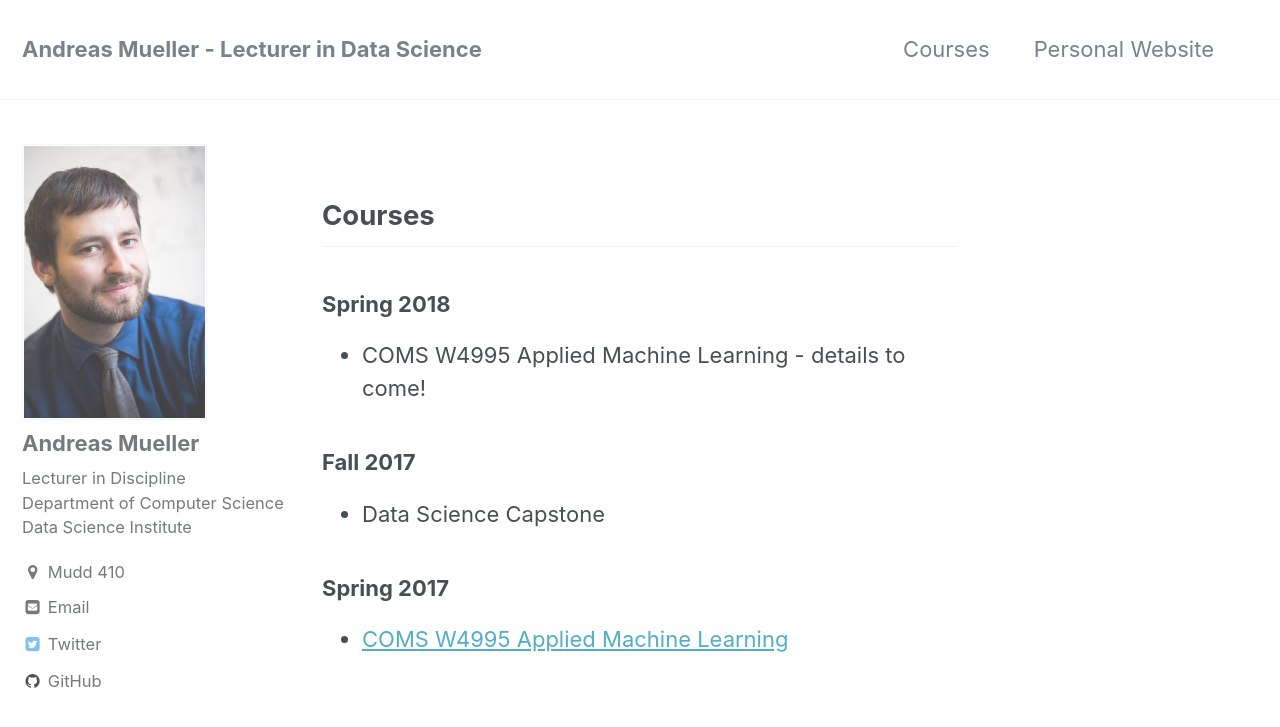
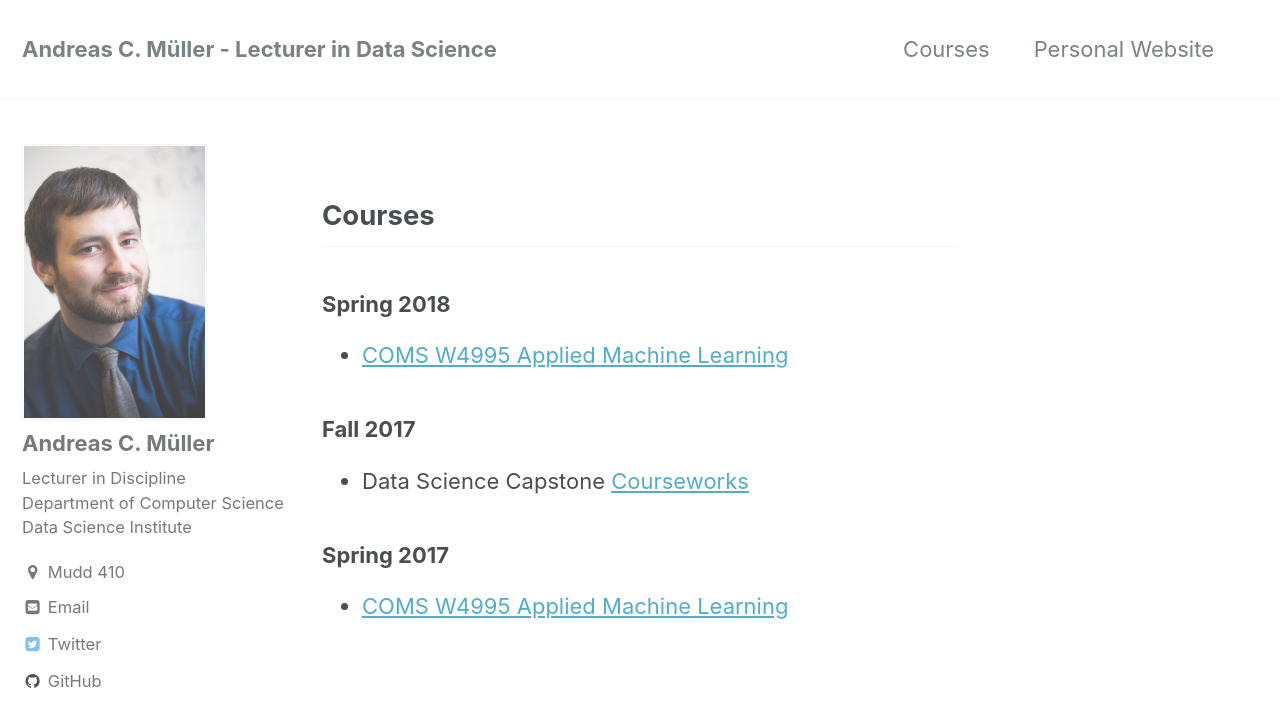
Before and after one commit to amueller/columbia-website, a Jekyll site: the page built from _pages/courses.md, in a window 1280 px wide and 900 px high. Shown: the top 727 px of the window. Built offline with Jekyll 4.4.1, drawn with Linux system fonts in a browser that asks for light colours; some of the changed text lies outside the part shown.

Commit message:
adding submenu

```diff
--- a/_config.yml
+++ b/_config.yml
@@ -9,9 +9,9 @@ minimal_mistakes_skin    : "default" # "air", "aqua", "contrast", "dark", "dirt"
 
 # Site Settings
 locale                   : "en"
-title                    : "Andreas Mueller - Lecturer in Data Science"
+title                    : "Andreas C. Müller - Lecturer in Data Science"
 title_separator          : "-"
-name                     : "Andreas Mueller"
+name                     : "Andreas C. Müller"
 description              : "Website of Lecturer in Discipline Andreas Mueller - Columbia University"
 url                      : # the base hostname & protocol for your site e.g. "https://mmistakes.github.io"
 baseurl                  : # the subpath of your site, e.g. "/blog"
@@ -82,7 +82,7 @@ analytics:
 
 # Site Author
 author:
-  name             : "Andreas Mueller"
+  name             : "Andreas C. Müller"
   avatar           :  "/assets/images/bio-photo.jpg" # path of avatar image, e.g. "/assets/images/bio-photo.jpg"
   bio              : "Lecturer in Discipline</br>Department of Computer Science</br>Data Science Institute"
   location         : "Mudd 410"
@@ -117,6 +117,7 @@ author:
 include:
   - .htaccess
   - _pages
+  - _comsw4995s18
 exclude:
   - "*.sublime-project"
   - "*.sublime-workspace"
@@ -257,3 +258,10 @@ defaults:
     values:
       layout: single
       author_profile: true
+  # _comsw4995s18
+  - scope:
+      path: ""
+      type: comsw4995s18
+    values:
+      sidevar:
+        nav: "comsw4995s18"
--- a/_includes/footer.html
+++ b/_includes/footer.html
@@ -18,7 +18,6 @@
     {% if site.author.bitbucket %}
       <li><a href="https://bitbucket.org/{{ site.author.bitbucket }}"><i class="fa fa-fw fa-bitbucket" aria-hidden="true"></i> Bitbucket</a></li>
     {% endif %}
-    <li><a href="{% if site.atom_feed.path %}{{ site.atom_feed.path }}{% else %}{{ '/feed.xml' | absolute_url }}{% endif %}"><i class="fa fa-fw fa-rss-square" aria-hidden="true"></i> {{ site.data.ui-text[site.locale].feed_label | default: "Feed" }}</a></li>
   </ul>
 </div>
 
--- a/_pages/courses.md
+++ b/_pages/courses.md
@@ -4,8 +4,8 @@ permalink: /courses/
 
 <h2>Courses</h2>
 <h3>Spring 2018</h3>
-- COMS W4995 Applied Machine Learning - details to come!
+- <a href="/comsw4995s18/">COMS W4995 Applied Machine Learning</a>
 <h3>Fall 2017</h3>
-- Data Science Capstone
+- Data Science Capstone <a href="https://courseworks2.columbia.edu/courses/sis_course_id:ENGIE4800_001_2017_3">Courseworks</a>
 <h3>Spring 2017</h3>
 - <a href="https://amueller.github.io/applied_ml_spring_2017/">COMS W4995 Applied Machine Learning</a>
```
Also changed, not shown: _comsw4995s18/home.md (added, +22 -0 lines), _data/navigation.yml (+14 -0 lines).
